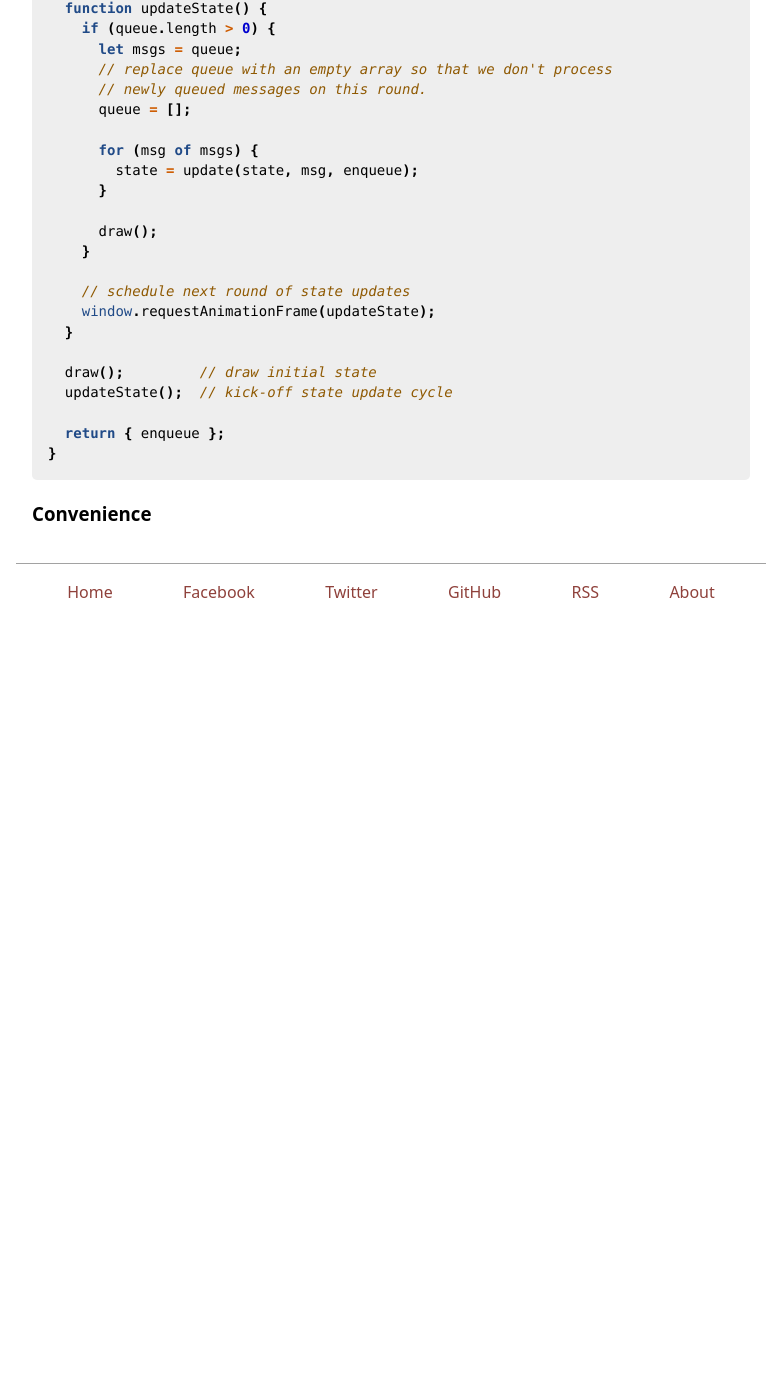
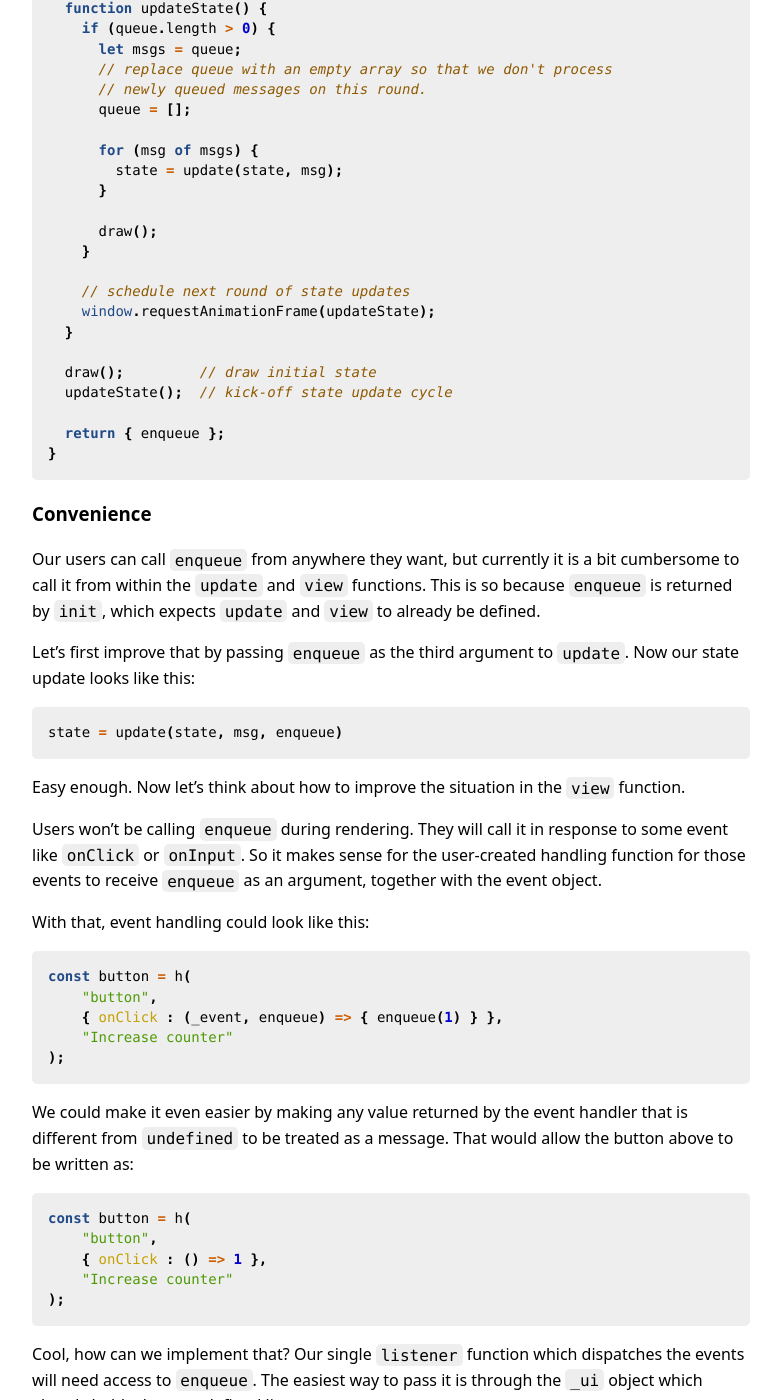
Before and after one commit to lazamar/lazamar.github.io, a Jekyll site: the page built from _posts/2024-04-01-virtual-dom.md, in a window 1280 px wide and 1400 px high, scrolled down 11964 px. Shown: the whole window, without its empty margins (249-1030 px from the left). Built offline with Jekyll 4.4.1, drawn with Linux system fonts in a browser that asks for light colours; comment, search, counter and statistics services are not loaded; before the commit the page ends 12594 px from its top, so only the background shows below that; some of the changed text lies outside the part shown.

Commit message:
Add convenience section

````diff
--- a/_posts/2024-04-01-virtual-dom.md
+++ b/_posts/2024-04-01-virtual-dom.md
@@ -559,5 +559,67 @@ function init(root, initialState, update, view) {
   return { enqueue };
 }
 ```
+### Convenience
 
-### Convenience
+Our users can call `enqueue` from anywhere they want, but currently it is a bit cumbersome to call it from within the `update` and `view` functions.
+This is so because `enqueue` is returned by `init`, which expects `update` and `view` to already be defined.
+
+Let's first improve that by passing `enqueue` as the third argument to `update`. Now our state update looks like this:
+
+``` javascript
+state = update(state, msg, enqueue)
+```
+
+Easy enough. Now let's think about how to improve the situation in the `view` function.
+
+Users won't be calling `enqueue` during rendering.
+They will call it in response to some event like `onClick` or `onInput`.
+So it makes sense for the user-created handling function for those events to receive `enqueue` as an argument, together with the event object.
+
+With that, event handling could look like this:
+
+``` javascript
+const button = h(
+    "button",
+    { onClick : (_event, enqueue) => { enqueue(1) } },
+    "Increase counter"
+);
+```
+
+We could make it even easier by making any value returned by the event handler that is different from `undefined` to be treated as a message.
+That would allow the button above to be written as:
+
+``` javascript
+const button = h(
+    "button",
+    { onClick : () => 1 },
+    "Increase counter"
+);
+```
+
+Cool, how can we implement that? Our single `listener` function which dispatches the events will need access to `enqueue`.
+The easiest way to pass it is through the `_ui` object which already holds the user-defined listeners.
+
+With that, our `listener` implementation becomes:
+
+``` javascript
+function listener(event) {
+  const el = event.currentTarget;
+  const handler = el._ui.listeners[event.type];
+  const enqueue = el._ui.enqueue;
+  const msg = handler(event);
+  if (msg !== undefined) {
+    enqueue(msg);
+  }
+}
+```
+
+To add `enqueue` to `_ui` at node creation time we will need to pass it through `apply` `modify` and `create`.
+
+``` javascript
+function apply(el, enqueue, childrenDiff) { ... }
+function modify(el, enqueue, diff) { ... }
+function create(enqueue, vnode) { ... }
+```
+
+With that in place, our full library is now complete! You can see the full code [here](https://github.com/lazamar/smvc/blob/main/smvc.js).
````
Also changed, not shown: other parts of _posts/2024-04-01-virtual-dom.md (+3 -3 lines).
